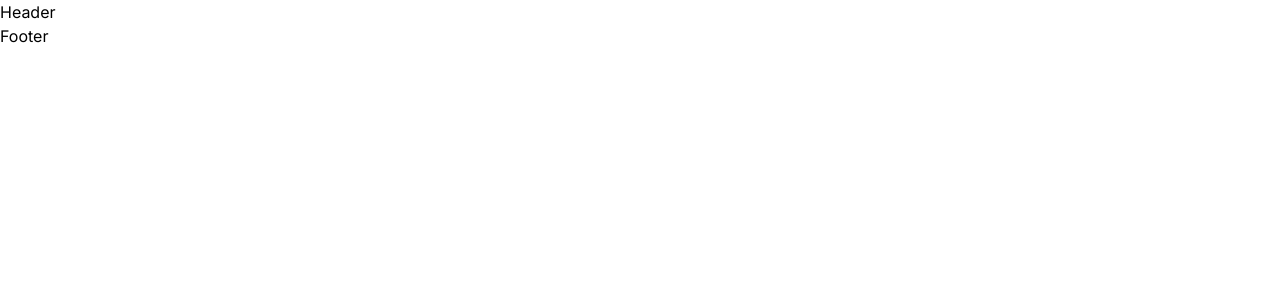
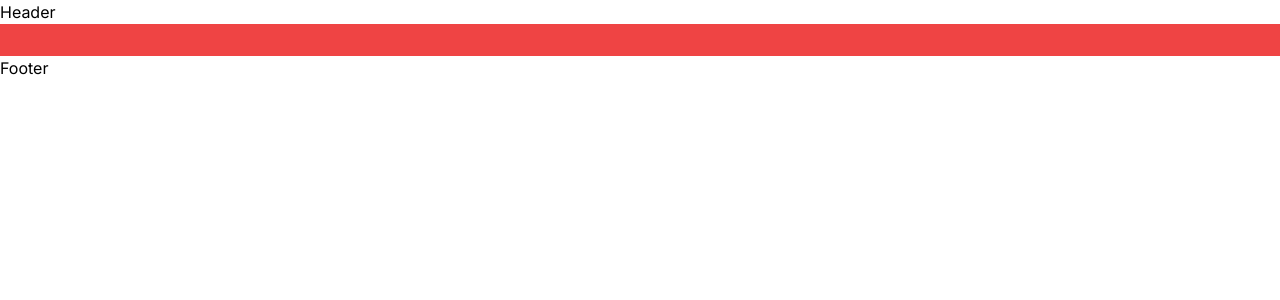
Before and after one commit to ahh0619/HANJANHAE, a Next.js app: page / in a window 1280 px wide. Shown: the top 300 px of the page. Built offline with nearby package versions, Linux system fonts and the light colour scheme.

Commit message:
⚰️ Chore : 테일윈드 CSS 자동정렬 셋팅.

```diff
--- a/package.json
+++ b/package.json
@@ -30,6 +30,7 @@
     "eslint": "^8",
     "eslint-config-next": "14.2.3",
     "postcss": "^8",
+    "prettier-plugin-tailwindcss": "^0.6.9",
     "tailwindcss": "^3.4.1",
     "typescript": "^5"
   }
--- a/src/app/page.tsx
+++ b/src/app/page.tsx
@@ -1,5 +1,9 @@
 const Home = () => {
-  return <></>;
+  return (
+    <>
+      <div className="flex items-center bg-red-500 p-4 text-center hover:bg-blue-500"></div>
+    </>
+  );
 };
 
 export default Home;
```
Also changed, not shown: 2 other files (tests, documents, lock files or other folders).
